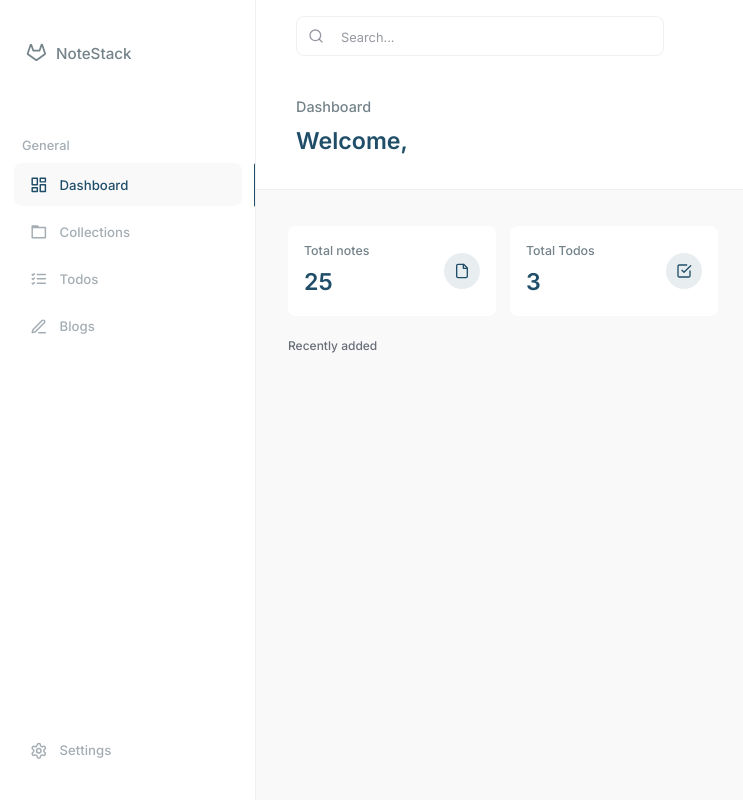
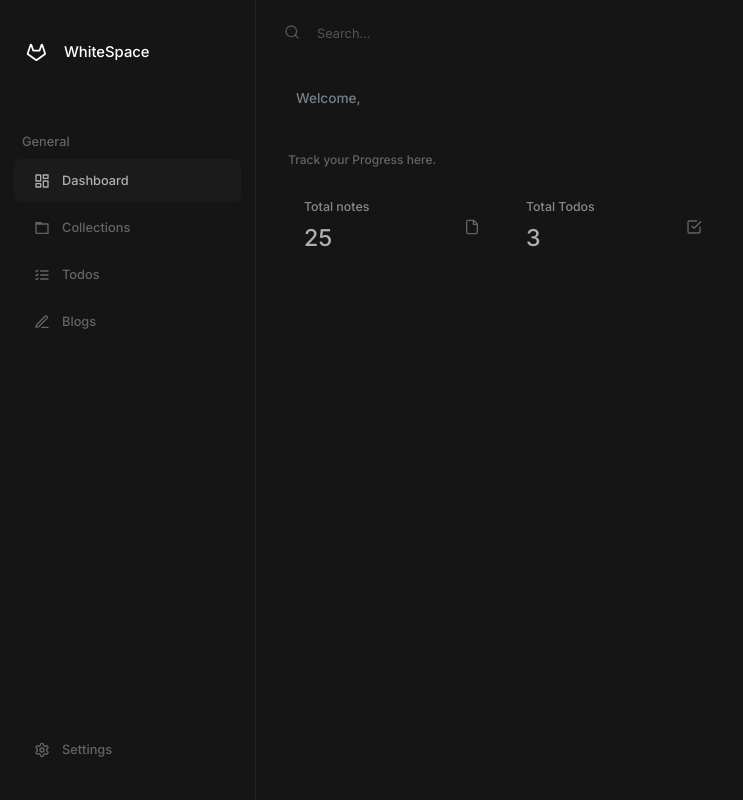
Before and after one commit to rogelcristobal/my-application, a React (Vite) app in the folder client/: page /dashboard in a window 1280 px wide. Shown: the whole page, without its empty margins (0-743 px from the left). Built offline with nearby package versions, Linux system fonts and the light colour scheme; no server answers; sample sign-in values are in the browser's storage.

Commit message:
some changes

```diff
--- a/client/src/App.jsx
+++ b/client/src/App.jsx
@@ -28,7 +28,7 @@ function App() {
 
 
   return (
-    <div className="h-screen w-full bg-[#f9f9f9] font-inter  text-[#204e69]">
+    <div className="h-screen w-full bg-[#151515] font-inter  text-[#616569]">
       <Routes>
         <Route path="/login" element={<Login />}></Route>
         <Route
--- a/client/src/components/Sidebar.jsx
+++ b/client/src/components/Sidebar.jsx
@@ -34,24 +34,24 @@ const Sidebar = () => {
       transition={{ duration: 0.3 }}
       className={`${
         state ? "w-[4rem]" : "w-[16rem]"
-      } whitespace-nowrap  relative  view  h-full flex bg-white flex-col thin-right-divider items-center justify-start  flex-shrink-0   `}
+      } whitespace-nowrap  relative  view  h-full flex  flex-col  items-center justify-start  flex-shrink-0  border-dark-right `}
     >
       <div
         className={`${
-          state ? "px-[0.5rem]" : " px-4  "
-        } w-full   relative flex view items-center justify-start  pt-8 pb-10   text-[#74838a]`}
+          state ? "px-[0.5rem] " :" px-4  "
+        } w-full   relative flex view items-center justify-start  pt-8 pb-8   text-white`}
       >
         <div className="view flex items-center justify-center">
           <div
-            className={`view grid cursor-pointer relative rounded-lg p-[0.6rem] place-content-center ${
+            className={`view grid  cursor-pointer relative rounded-lg p-[0.6rem] place-content-center ${
               state ? "mr-0" : "mr-0"
             }`}
           >
             <LuGitlab className="text-[1.3rem] " />
           </div>
           {!state && (
-            <span className="mt-1 relative   w-fit text-start pl-0 whitespace-nowrap overflow-hidden text-[0.95rem]  font-medium">
-              NoteStack
+            <span className=" relative   w-fit text-start ml-2 whitespace-nowrap overflow-hidden text-[0.925rem]  font-medium">
+              WhiteSpace
               <div></div>
             </span>
           )}
@@ -72,11 +72,11 @@ const Sidebar = () => {
       <div className="w-full h-full  flex flex-col justify-start items-start">
         <div
           className={`${
-            state ? "mt-[1.5rem] px-0 " : "px-3.5 mt-[1.5rem]"
-          } flex   w-full items-center view  pt-0 justify-center flex-col`}
+            state ? " px-0 mt-4" :"px-3.5 mt-4"
+          } flex   w-full items-center view  pt-3 justify-center flex-col`}
         >
           {!state && (
-            <span className=" px-2 text-[0.8rem] font-medium w-full text-left  Capitalize text-[#a3adb3]  mb-2">
+            <span className=" px-2 text-[0.8rem] font-medium w-full text-left  Capitalize text-[#616569]  mb-2">
               General
             </span>
           )}
--- a/client/src/components/SidebarLink.jsx
+++ b/client/src/components/SidebarLink.jsx
@@ -12,15 +12,15 @@ const SidebarLink = ({ title, sidebarState, icon, count, path }) => {
         <div
           onMouseEnter={hoverToggle}
           onMouseLeave={hoverToggle}
-          className={`w-full  rounded-lg relative  border-0 box-border  btn-sm btn  ${
+          className={`w-full  rounded-md relative  border-0 box-border  btn-sm btn  ${
             isActive
-              ? "text-inherit bg-[#f9f9f9] hover:bg-[#f9f9f9]"
-              : "text-[#a3adb3]  bg-transparent hover:bg-transparent"
+              ? "text-[#aeafb2] bg-[#1b1b1b] hover:bg-[#1b1b1b]"
+              : "text-[#616569]  bg-transparent hover:bg-transparent"
           }
           ${
             sidebarState
               ? "flex justify-center    h-[2.5rem]"
-              : "flex justify-center px-4 h-[2.7rem]"
+              : "flex justify-center px-5 h-[2.7rem]"
           }
           `}
         >
@@ -32,14 +32,14 @@ const SidebarLink = ({ title, sidebarState, icon, count, path }) => {
             >
               {/*  */}
               <span
-                className={`text-[1.1rem] mx-auto ${
+                className={`text-[1rem] mx-auto ${
                   isActive && " "
                 }`}
               >
                 {icon}
               </span>
               {!sidebarState && (
-                <span className="flex items-center text-[0.825rem]  text-start w-full h-full overflow-x-hidden  truncate font-medium">
+                <span className="flex items-center text-[0.8rem]  text-start w-full h-full overflow-x-hidden  truncate font-medium">
                   {title}
                 </span>
               )}
@@ -51,11 +51,11 @@ const SidebarLink = ({ title, sidebarState, icon, count, path }) => {
             )}
           </div>
 
-          <div
+          {/* <div
             className={`${isActive ? "h-[100%]" : "h-0"} ${
-              sidebarState ? "right-[0rem]" : "-right-[0.8rem]  "
-            } transition-all duration-75 w-[1px] bg-[#204e69]  rounded-l-xl absolute  top-1/2 -translate-y-1/2 `}
-          ></div>
+              sidebarState ? "right-[0rem]" : "-right-[1rem]  "
+            } transition-all duration-75 w-[0.1rem] bg-[#616569]/50  rounded-l-xl absolute  top-1/2 -translate-y-1/2 `}
+          ></div> */}
         </div>
       )}
     </NavLink>
--- a/client/src/pages/Home.jsx
+++ b/client/src/pages/Home.jsx
@@ -34,33 +34,35 @@ const Home = () => {
   return (
     <div className="h-full  w-full flex flex-col items-start justify-start relative">
       <div className=" h-full overflow-y-scroll px-0 w-full">
-        <div className="h-fit w-full flex   pb-4 items-start flex-col justify-start">
-          <div className="view flex flex-col pb-8 w-full bg-white  thin-bottom-divider">
-            <div className="h-auto w-full  px-10 py-4">
+        <div className="h-fit w-full flex ]  pb-0 items-start flex-col justify-start">
+          <div className="view flex flex-col pb-4 w-full ">
+            <div className="h-auto w-full view px-4 py-3  ">
               <SearchBar></SearchBar>
             </div>
             <div className="px-10">
-              <span className="view flex flex-col text-[1.45rem] font-semibold mt-6  capitalize">
-              <span className="mb-1.5 font-medium view text-[0.9rem] text-[#74838a]">
-                Dashboard
+              <span className="view flex flex-col text-[1.4rem]  mt-6  capitalize">
+              <span className="mb-1.5 font-medium view text-[0.85rem] text-[#74838a]">
+                {/* Dashboard */}
+                welcome,
               </span>
-              <span className="">
-                Welcome, {currentUser?.firstName} {currentUser?.lastName}
+              <span className="text-[#f0f0f0] font-medium">
+                {currentUser?.firstName} {currentUser?.lastName}
+                {/* Dashboard    */}
               </span>
-              {/* <span className="normal-case mt-1.5 flex items-center  gap-2 font-medium text-[#696e79]/70 text-[0.75rem]"><LuMail />{currentUser?.email}</span> */}
+
             </span>
             </div>
           </div>
         </div>
 
-        <div className=" w-full  h-[120%] px-8 pt-2">
+        <div className=" w-full  h-[120%] px-8  mt-4">
           <div className=" view">
-            {/* <span className=" font-medium view text-[0.75rem] text-[#696e79]/60">
-              <span className="font-medium text-[#696e79]">
+            <span className=" font-medium view text-[0.75rem] ">
+              <span className="font-medium text-[#616569]">
                 Track your Progress here.
               </span>
 
-            </span> */}
+            </span>
             <div className=" grid grid-flow-col grid-cols-4 w-fit gap-3.5 mt-3">
               {[
                 {
@@ -76,16 +78,16 @@ const Home = () => {
               ].map((item, id) => (
                 <div
                   key={id}
-                  className=" px-4 py-4   bg-[#ffffff]  rounded-lg m cursor-pointer items-center  flex  justify-start   gap-2 w-52"
+                  className=" px-4 py-4   bg-[#151515] rounded-md cursor-pointer items-center  flex  justify-start   gap-2 w-52"
                 >
                   <div className="flex flex-col items-start view h-full justify-end  w-full">
                     {/* text-[#a7a9ad] */}
 
                     <div className=" flex  flex-col   w-full">
-                      <span className="text-[0.775rem] text-[#74838a] font-medium  flex items-center gap-2  ">
+                      <span className="text-[0.775rem] text-[#888888] font-medium  flex items-center gap-2  ">
                         {item.description}
                       </span>
-                      <span className=" pt-1 pb-0 text-inherit view w-full flex justify-start gap-1 items-end text-[1.45rem] font-semibold">
+                      <span className="text-[#aeafb2] pt-1 view w-full flex justify-start gap-1 items-end text-[1.45rem] font-medium">
                         {id === 0 ? 25 : 3}
                         {/* {id === 1 ? (
                         <span className="text-[0.8rem] font-medium text-[#76767c]">
@@ -96,7 +98,7 @@ const Home = () => {
                     </div>
                   </div>
                   {/* text-[#347ae2] */}
-                  <div className="  rounded-full view w-fit flex justify-between items-center text-[1rem] p-2.5  bg-[#204e69]/10">
+                  <div className="  rounded-full view w-fit flex justify-between items-center text-[1rem] ">
                     {item.icon}
                   </div>
                 </div>
@@ -104,12 +106,12 @@ const Home = () => {
             </div>
           </div>
           {/* recent */}
-          <div className="mt-4 view">
+          {/* <div className="mt-4 view">
             <span className=" font-medium text-[0.75rem] mb-4 text-[#696e79]  view  font-inter ">
               Recently added
             </span>
-            {/* <div className="w-[27rem]  bg-[#26262e] rounded-lg h-[40vh] mt-4"></div> */}
-          </div>
+            <div className="w-[27rem]  bg-[#26262e] rounded-lg h-[40vh] mt-4"></div>
+          </div> */}
         </div>
       </div>
     </div>
```
